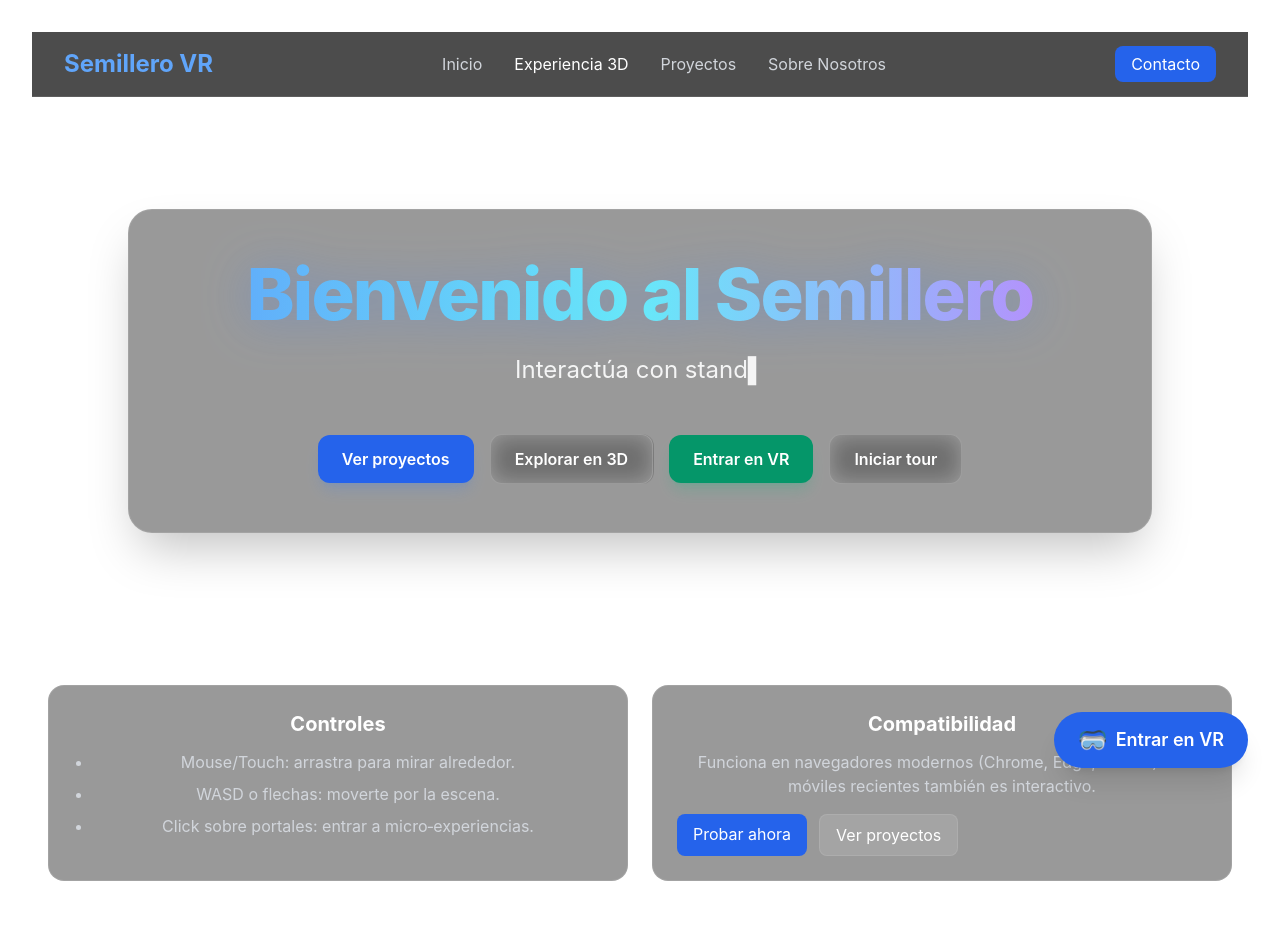
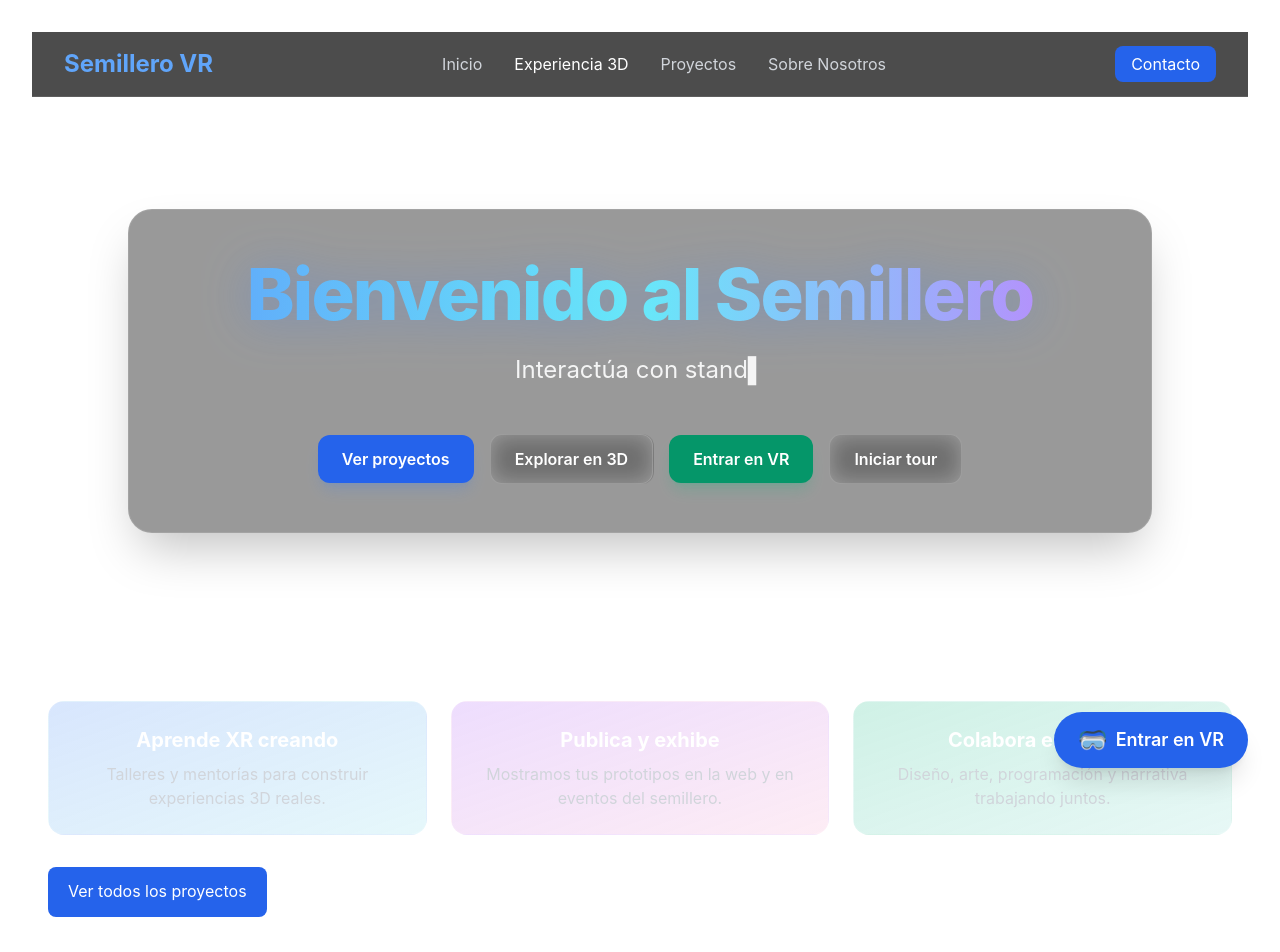
Before and after one commit to KiranKolt/semillero-AI, a React (Vite) app: page / in a window 1280 px wide. Shown: the top 952 px of the page. Built offline with nearby package versions, Linux system fonts and the light colour scheme.

Commit message:
commit 46

```diff
--- a/src/App.tsx
+++ b/src/App.tsx
@@ -5,6 +5,7 @@ import Scene3D from './components/Scene3D'
 import FeaturedProjects from './components/FeaturedProjects'
 import ExperienceInfo from './components/ExperienceInfo'
 import News from './components/News'
+import IntroHighlights from './components/IntroHighlights'
 import About from './components/About'
 import Footer from './components/Footer'
 import VRButton from './components/VRButton'
@@ -24,6 +25,7 @@ function App() {
 
         {/* Sección Hero con Información */}
         <Hero />
+        <IntroHighlights />
         <ExperienceInfo />
 
         {/* Destacados */}
--- /dev/null
+++ b/src/components/IntroHighlights.tsx
@@ -0,0 +1,25 @@
+export default function IntroHighlights() {
+  const items = [
+    { title: 'Aprende XR creando', desc: 'Talleres y mentorías para construir experiencias 3D reales.', color: 'from-blue-500/20 to-cyan-500/10' },
+    { title: 'Publica y exhibe', desc: 'Mostramos tus prototipos en la web y en eventos del semillero.', color: 'from-purple-500/20 to-pink-500/10' },
+    { title: 'Colabora en equipo', desc: 'Diseño, arte, programación y narrativa trabajando juntos.', color: 'from-emerald-500/20 to-teal-500/10' },
+  ]
+  return (
+    <section className="py-14 px-4">
+      <div className="max-w-7xl mx-auto">
+        <div className="grid md:grid-cols-3 gap-6">
+          {items.map((i) => (
+            <div key={i.title} className={`rounded-2xl border border-white/10 bg-gradient-to-br ${i.color} p-6 backdrop-blur-md`}>
+              <h3 className="text-xl font-bold text-white mb-2">{i.title}</h3>
+              <p className="text-gray-300">{i.desc}</p>
+            </div>
+          ))}
+        </div>
+        <div className="mt-8 flex flex-wrap gap-3">
+          <a href="#/proyectos" className="px-5 py-3 rounded-lg bg-blue-600 hover:bg-blue-700 text-white">Ver todos los proyectos</a>
+          <a href="mailto:semillero@example.com?subject=Quiero%20sumarme%20al%20Semillero%20VR" className="px-5 py-3 rounded-lg bg-white/10 hover:bg-white/20 text-white border border-white/10">Quiero sumarme</a>
+        </div>
+      </div>
+    </section>
+  )
+}
```
